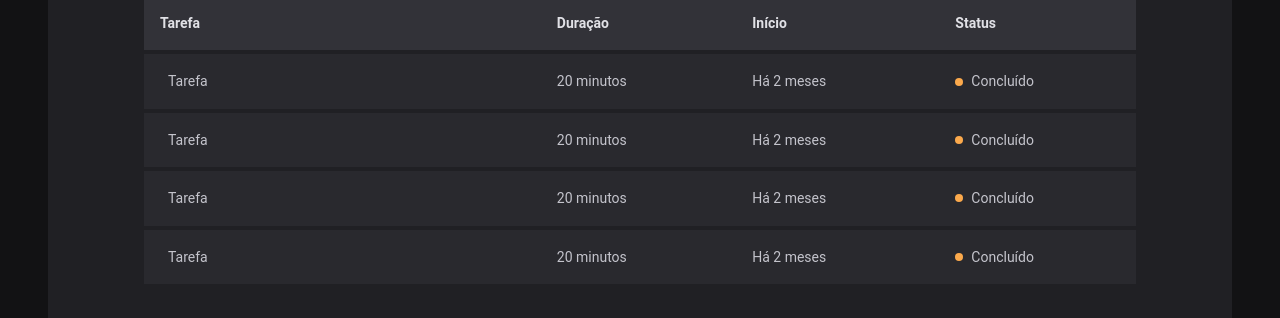
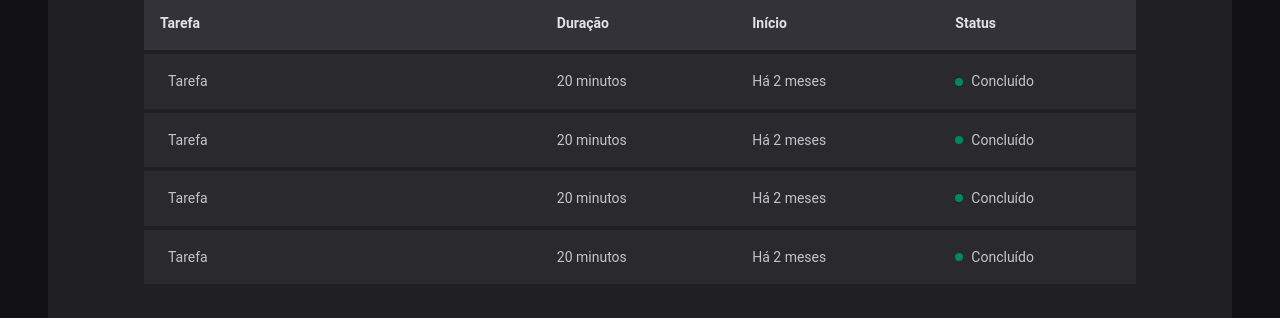
Before and after one commit to MJB2012/TaskTimer, a React (Vite) app: page /history in a window 1280 px wide. Shown: the part 288-606 px from the top of the page. Built offline with nearby package versions, Linux system fonts and the light colour scheme.

Commit message:
TaskTimer1

```diff
--- a/src/Pages/HIstory/styles.ts
+++ b/src/Pages/HIstory/styles.ts
@@ -61,7 +61,7 @@ const STATUS_COLORS = {
   yellow: 'yellow-500',
   green: 'green-500',
   red: 'red-500',
-}
+} as const
 
 interface StatusProps {
   statusColor: 'yelow' | 'red' | 'green'
@@ -77,6 +77,6 @@ export const Status = styled.span<StatusProps>`
     width: 0.5rem;
     height: 0.5rem;
     border-radius: 50%;
-    background: ${(props) => props.theme['yellow-500']};
+    background: ${(props) => props.theme[STATUS_COLORS[props.statusColor]]};
   }
 `
```
